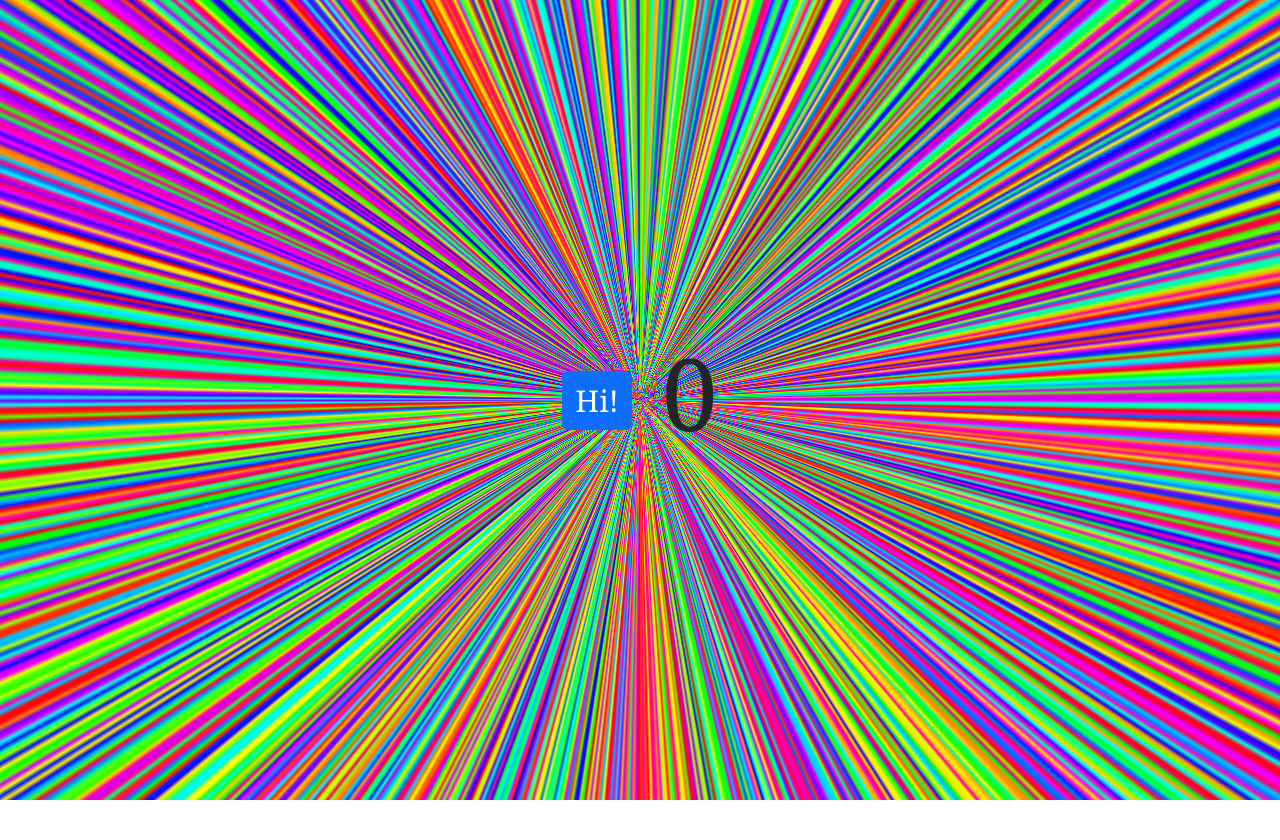
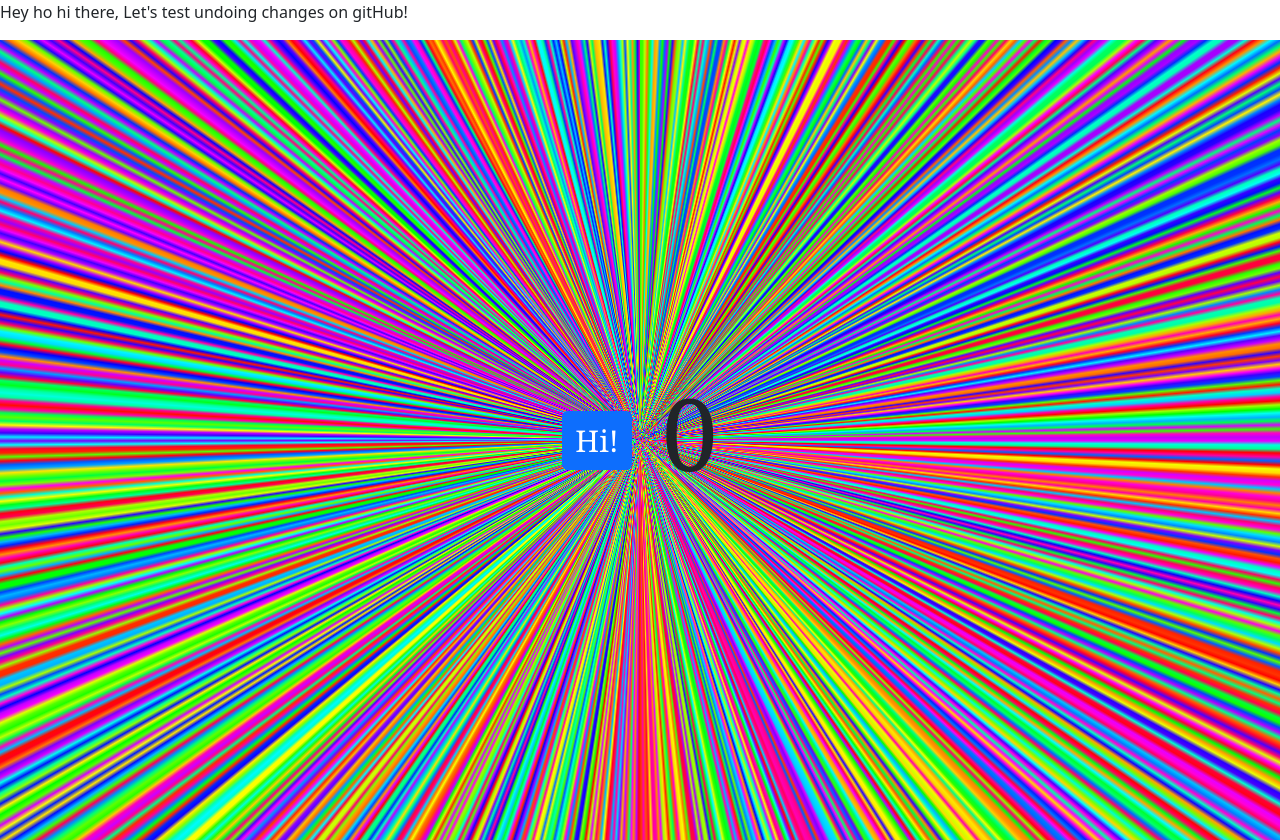
Before and after one commit to TotorobotBEEPboop/random-button-test, a React (Vite) app: page / in a window 1280 px wide. Before the commit the page ends 800 px from the top, so only its background shows below. Built offline with nearby package versions, Linux system fonts and the light colour scheme.

Commit message:
Added paragraph to test out undo function

```diff
--- a/src/App.tsx
+++ b/src/App.tsx
@@ -4,6 +4,7 @@ function App() {
   return (
     <>
       <div>
+        <p>Hey ho hi there, Let's test undoing changes on gitHub!</p>
         <Button />
       </div>
     </>
```
Also changed, not shown: src/utils.ts (+9 -4 lines).
